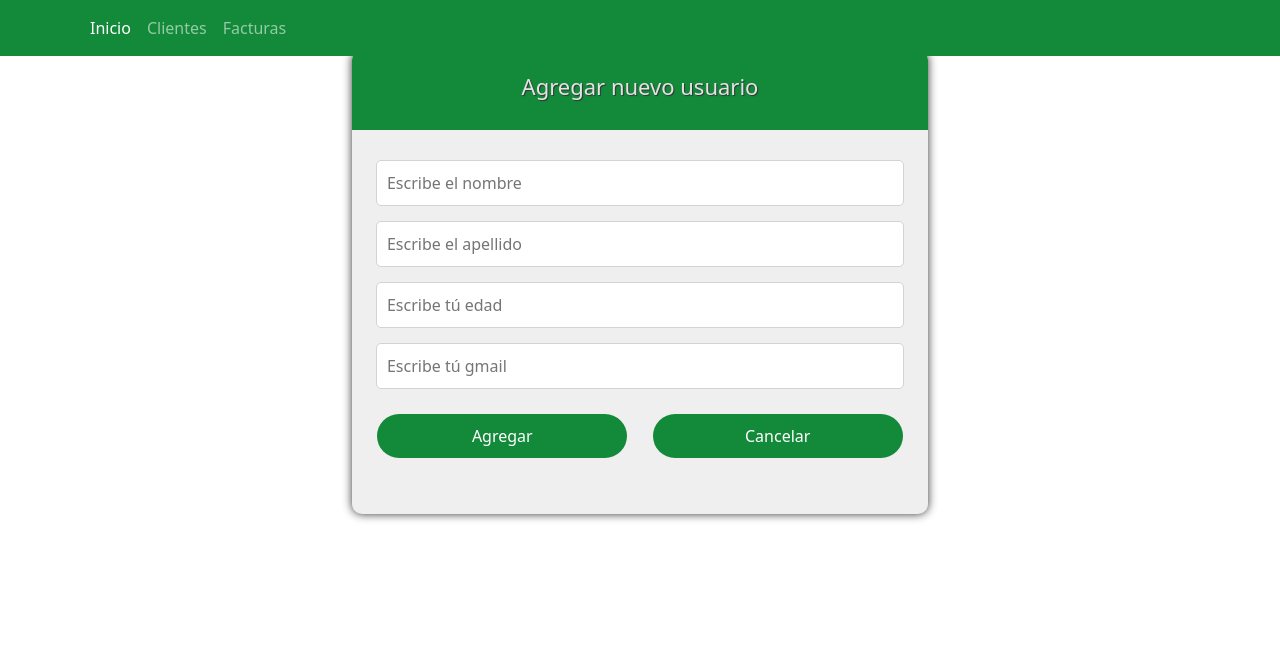
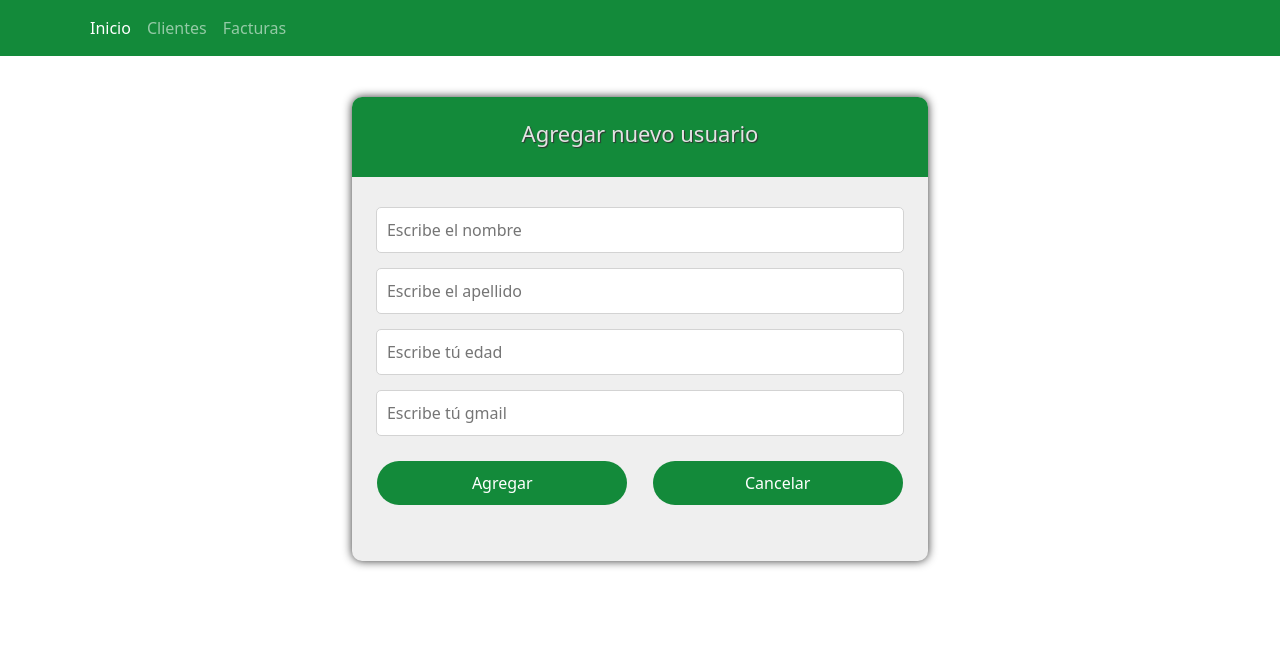
Before and after one commit to Alfredo043/examen_practico_coma, a PHP site: page /dashboard/usuario/add/ in a window 1280 px wide. Shown: the top 656 px of the page. Run offline with PHP 8.4, Linux system fonts and the light colour scheme; data that the repository does not hold is empty; some libraries are stand-ins or nearby versions.

Commit message:
Examen Práctico COMA

```diff
--- a/examen/css/site.css
+++ b/examen/css/site.css
@@ -84,7 +84,7 @@ body {
 }
 /* ---------- AGREGAR VIDEO ---------- */
 .cursos {
-  /* min-height: 657px; */
+  min-height: 657px;
   display: flex;
   justify-content: center;
   align-items: center;
```
